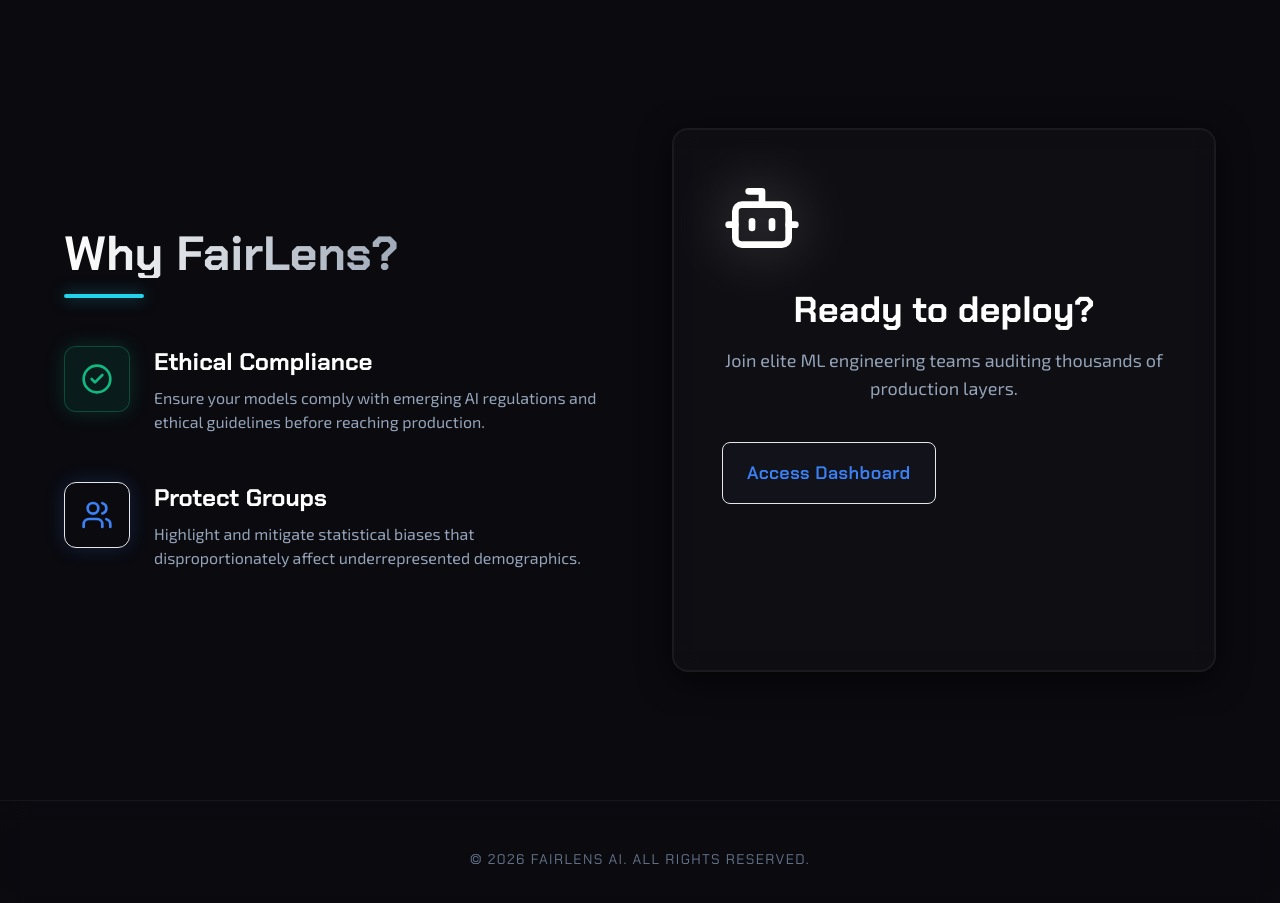
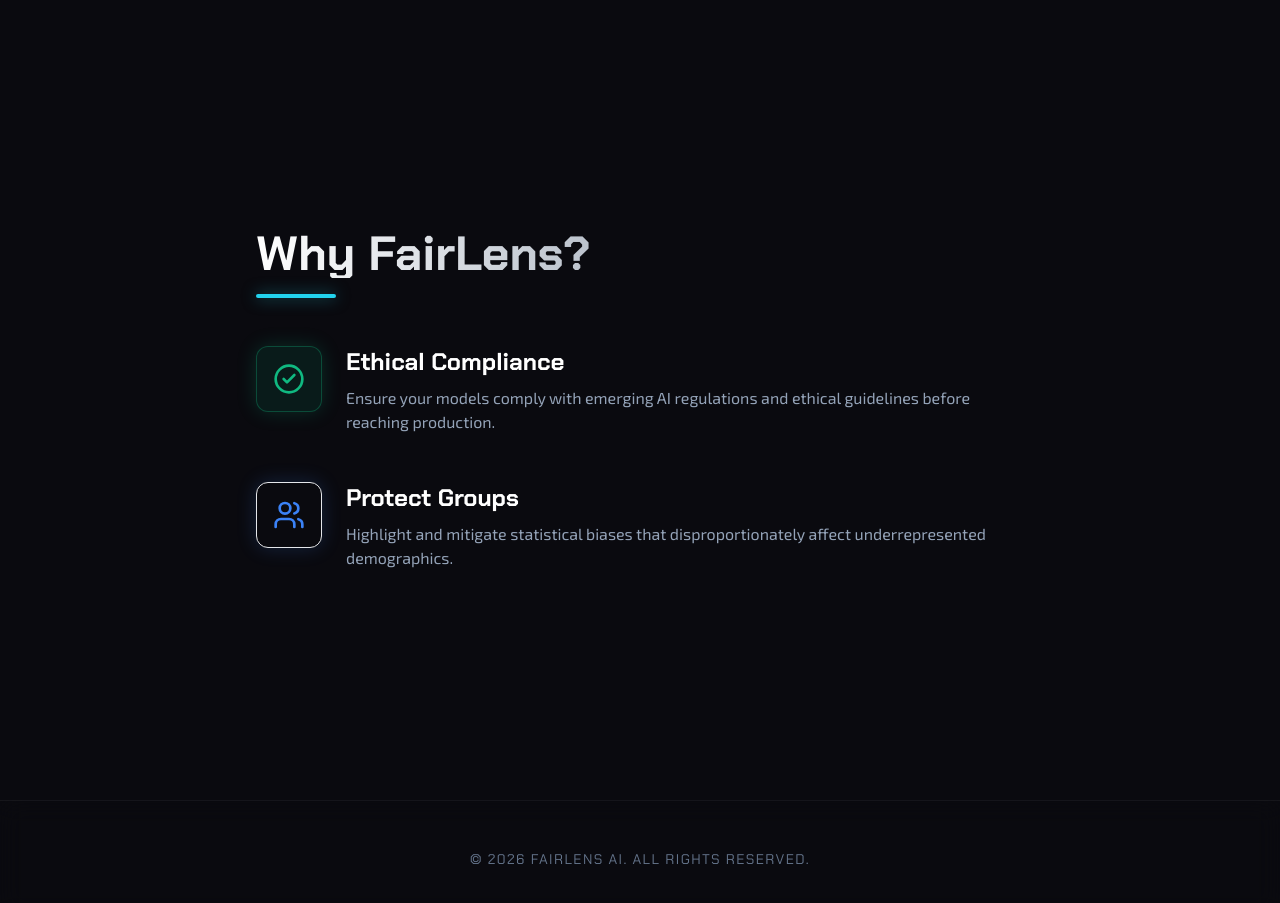
Before and after one commit to Toshi-axiom/FairLensAI, a React (Vite) app: page / in a window 1280 px wide. Shown: the part 2340-3243 px from the top of the page. Built offline with nearby package versions, Linux system fonts and the light colour scheme.

Commit message:
style: remove bottom CTA module

```diff
--- a/src/pages/Welcome.tsx
+++ b/src/pages/Welcome.tsx
@@ -202,7 +202,7 @@
             whileInView={{ opacity: 1, scale: 1 }}
             viewport={{ once: true }}
             transition={{ duration: 0.8 }}
-            className="grid grid-cols-1 md:grid-cols-2 gap-16 items-center"
+            className="max-w-3xl mx-auto"
           >
             <div className="space-y-12">
               <div className="mb-8">
@@ -230,16 +230,6 @@
                 </div>
               </motion.div>
             </div>
-
-            <div className="perspective-[1000px]">
-              <GlassCard className="p-12 aspect-square flex flex-col justify-center items-center text-center relative overflow-hidden group border-2 border-border/50">
-                <div className="absolute inset-0 bg-gradient-to-bl from-neon-blue/20 via-transparent to-neon-violet/20 opacity-0 group-hover:opacity-100 transition-opacity duration-700" />
-                <Bot size={80} className="text-primary mb-8 drop-shadow-[0_0_30px_rgba(255,255,255,0.4)] z-10 group-hover:scale-110 transition-transform duration-500" />
-                <h3 className="text-4xl font-display font-black mb-4 z-10 text-primary">Ready to deploy?</h3>
-                <p className="text-secondary text-lg mb-10 z-10">Join elite ML engineering teams auditing thousands of production layers.</p>
-                <NeonButton variant="blue" label="Access Dashboard" onClick={() => navigate('/auth', { state: { isSignup: true } })} className="px-10 py-4 text-lg" />
-              </GlassCard>
-            </div>
           </motion.div>
         </div>
       </section>
```
